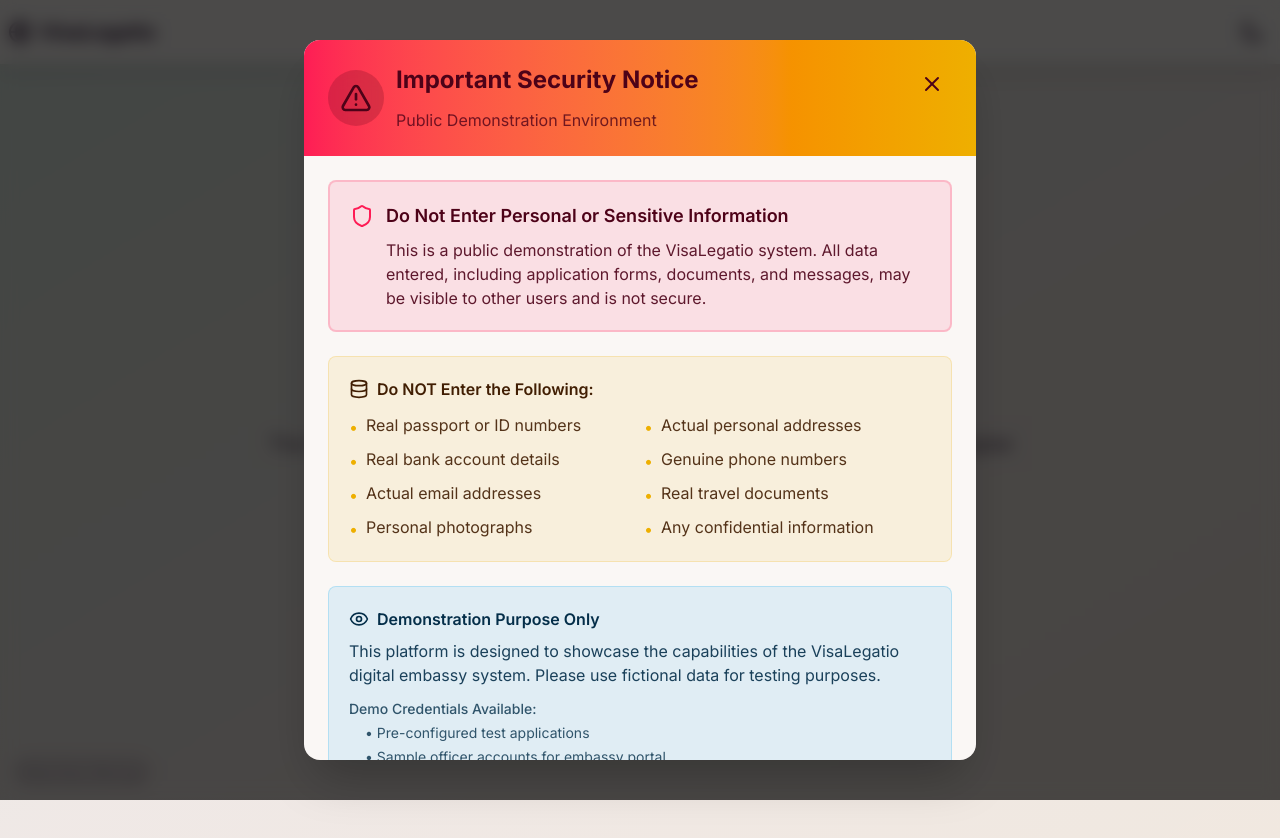
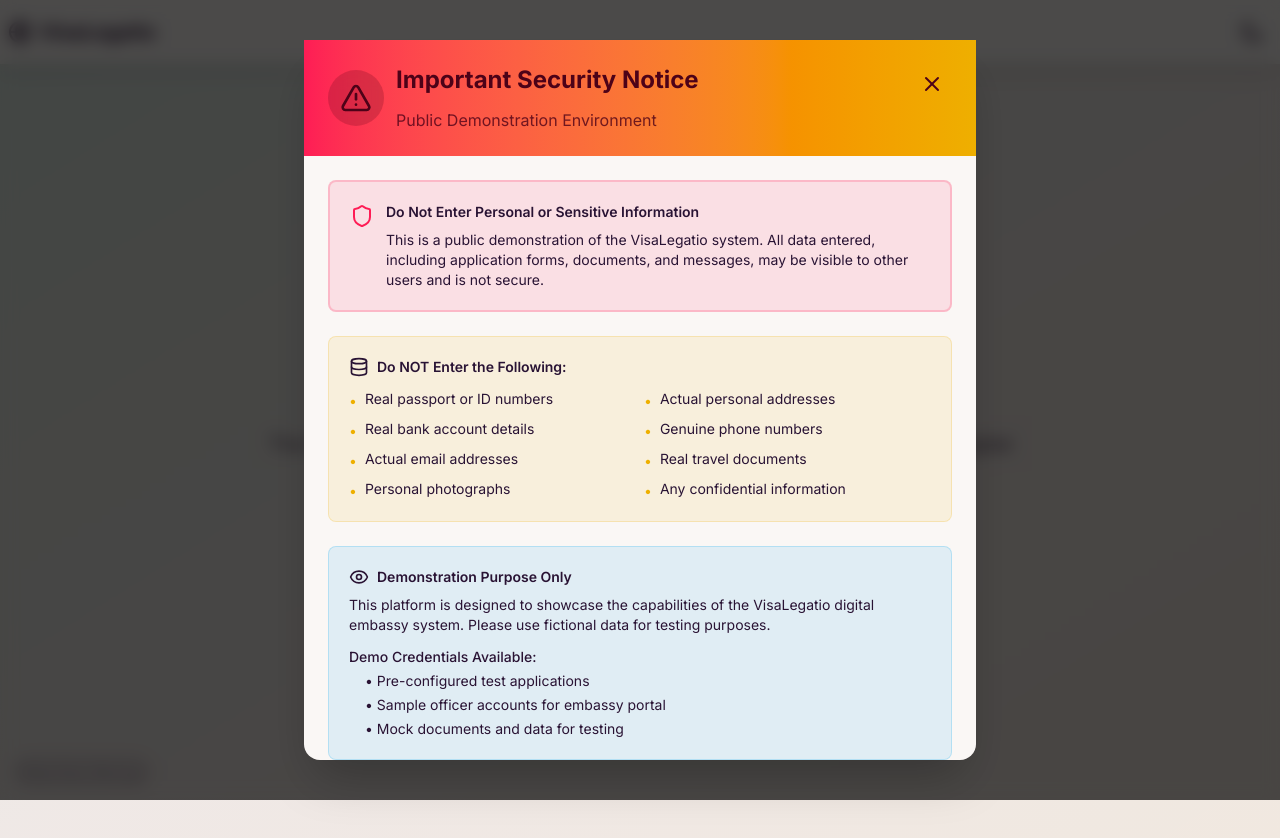
Before and after one commit to ThoranTschoepe/VisaLegatio, a Next.js app in the folder app/frontend/: page / in a window 1280 px wide. Shown: the top 838 px of the page. Built offline with nearby package versions, Linux system fonts and the light colour scheme; no server answers.

Commit message:
fixed demo warning theme

```diff
--- a/app/frontend/app/page.tsx
+++ b/app/frontend/app/page.tsx
@@ -364,7 +364,7 @@
       <DemoWarningPopup />
 
       {/* Hero Section */}
-      <div className="hero min-h-screen bg-gradient-to-br from-primary/10 via-secondary/5 to-accent/10">
+      <div className="hero h-screen bg-gradient-to-br from-primary/10 via-secondary/5 to-accent/10 overflow-hidden">
         <div className="hero-content text-center">
           <div className="max-w-4xl">
             <div className="mb-8">
--- a/app/frontend/components/DemoWarningPopup.tsx
+++ b/app/frontend/components/DemoWarningPopup.tsx
@@ -26,7 +26,7 @@
 
   return (
     <div className="fixed inset-0 z-[9999] bg-black/70 backdrop-blur-sm flex items-center justify-center p-4 animate-fadeIn">
-      <div className="bg-base-100 rounded-2xl shadow-2xl max-w-2xl w-full max-h-[90vh] overflow-hidden animate-slideUp">
+      <div className="bg-base-100 rounded-2xl shadow-2xl max-w-2xl w-full max-h-[90vh] flex flex-col animate-slideUp">
         {/* Header with gradient */}
         <div className="bg-gradient-to-r from-error to-warning p-6 text-error-content">
           <div className="flex items-start justify-between">
@@ -50,16 +50,16 @@
         </div>
 
         {/* Content */}
-        <div className="p-6 space-y-6">
+        <div className="p-6 space-y-6 overflow-y-auto flex-1">
           {/* Main Warning */}
           <div className="bg-error/10 border-2 border-error/20 rounded-lg p-5">
             <div className="flex gap-3">
               <Shield className="w-6 h-6 text-error flex-shrink-0 mt-0.5" />
               <div>
-                <h3 className="font-semibold text-error-content text-lg mb-2">
+                <h3 className="font-semibold text-sm text-lg mb-2">
                   Do Not Enter Personal or Sensitive Information
                 </h3>
-                <p className="text-error-content/90">
+                <p className="text-sm">
                   This is a public demonstration of the VisaLegatio system. All data entered, including application forms, documents, and messages, may be visible to other users and is not secure.
                 </p>
               </div>
@@ -68,11 +68,11 @@
 
           {/* What NOT to enter */}
           <div className="bg-warning/10 border border-warning/20 rounded-lg p-5">
-            <h4 className="font-semibold text-warning-content mb-3 flex items-center gap-2">
+            <h4 className="font-semibold text-sm mb-3 flex items-center gap-2">
               <Database className="w-5 h-5" />
               Do NOT Enter the Following:
             </h4>
-            <ul className="grid grid-cols-1 md:grid-cols-2 gap-2 text-warning-content/90">
+            <ul className="grid grid-cols-1 md:grid-cols-2 gap-2 text-sm">
               <li className="flex items-start gap-2">
                 <span className="text-warning mt-0.5">•</span>
                 <span>Real passport or ID numbers</span>
@@ -110,15 +110,15 @@
 
           {/* Demo Purpose */}
           <div className="bg-info/10 border border-info/20 rounded-lg p-5">
-            <h4 className="font-semibold text-info-content mb-2 flex items-center gap-2">
+            <h4 className="font-semibold text-sm mb-2 flex items-center gap-2">
               <Eye className="w-5 h-5" />
               Demonstration Purpose Only
             </h4>
-            <p className="text-info-content/90 mb-3">
+            <p className="text-sm mb-3">
               This platform is designed to showcase the capabilities of the VisaLegatio digital embassy system.
               Please use fictional data for testing purposes.
             </p>
-            <div className="text-sm text-info-content/80">
+            <div className="text-sm text-sm">
               <p className="font-medium mb-1">Demo Credentials Available:</p>
               <ul className="space-y-1 ml-4">
                 <li>• Pre-configured test applications</li>
@@ -132,7 +132,7 @@
           <div className="bg-base-200 border border-base-300 rounded-lg p-4">
             <div className="flex items-start gap-3">
               <Lock className="w-5 h-5 text-base-content/60 mt-0.5" />
-              <div className="text-sm text-base-content/70">
+              <div className="text-sm text-sm">
                 <p className="font-medium mb-1">Data Visibility Notice:</p>
                 <p>
                   All information entered into this demonstration may be stored temporarily and could be accessed by other demo users.
@@ -151,7 +151,7 @@
                 onChange={(e) => setDontShowAgain(e.target.checked)}
                 className="checkbox checkbox-primary mt-0.5"
               />
-              <span className="text-sm text-base-content/70 group-hover:text-base-content">
+              <span className="text-sm text-sm group-hover:text-base-content">
                 I understand this is a public demo and will not enter any personal or sensitive information
               </span>
             </label>
```
